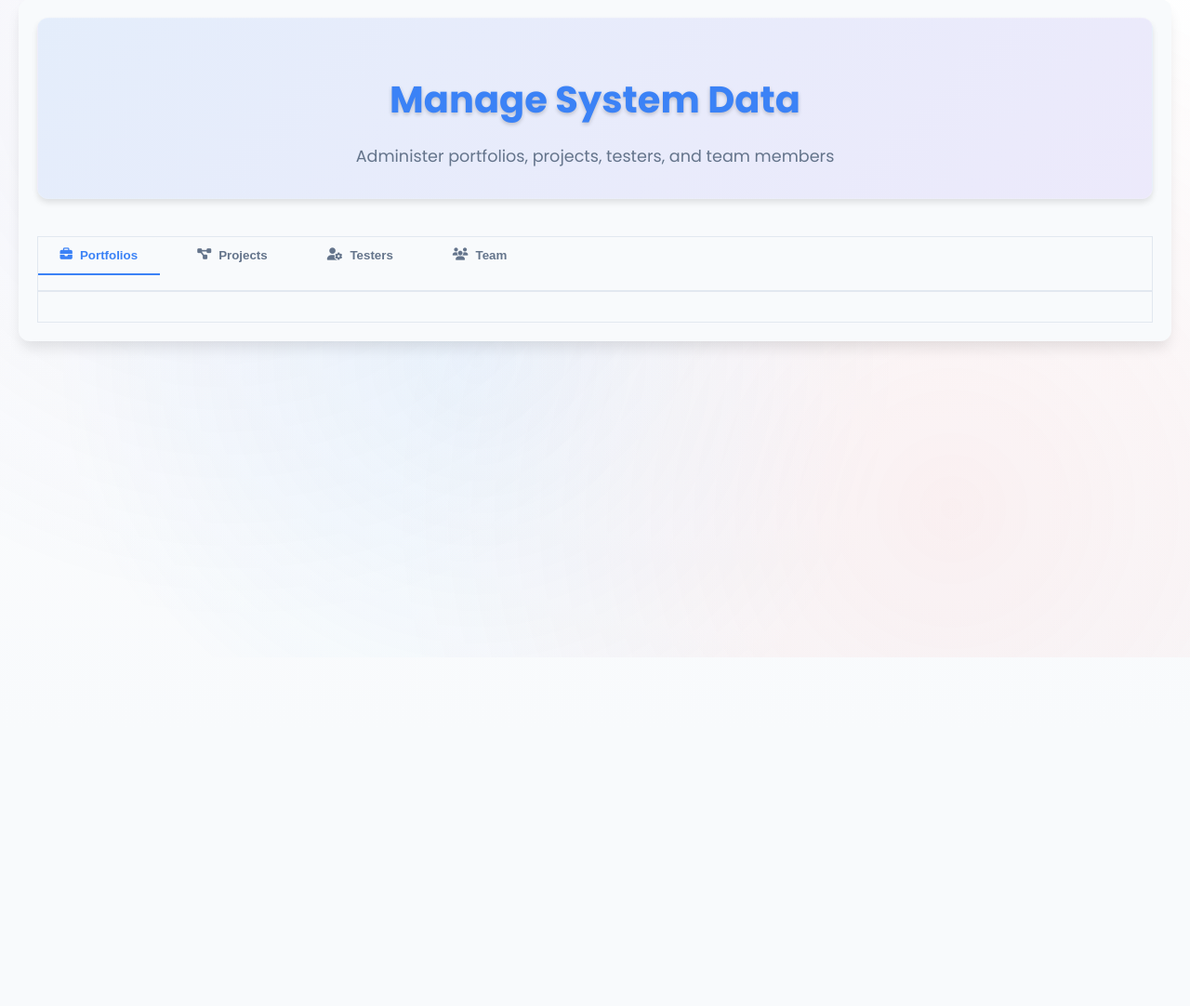
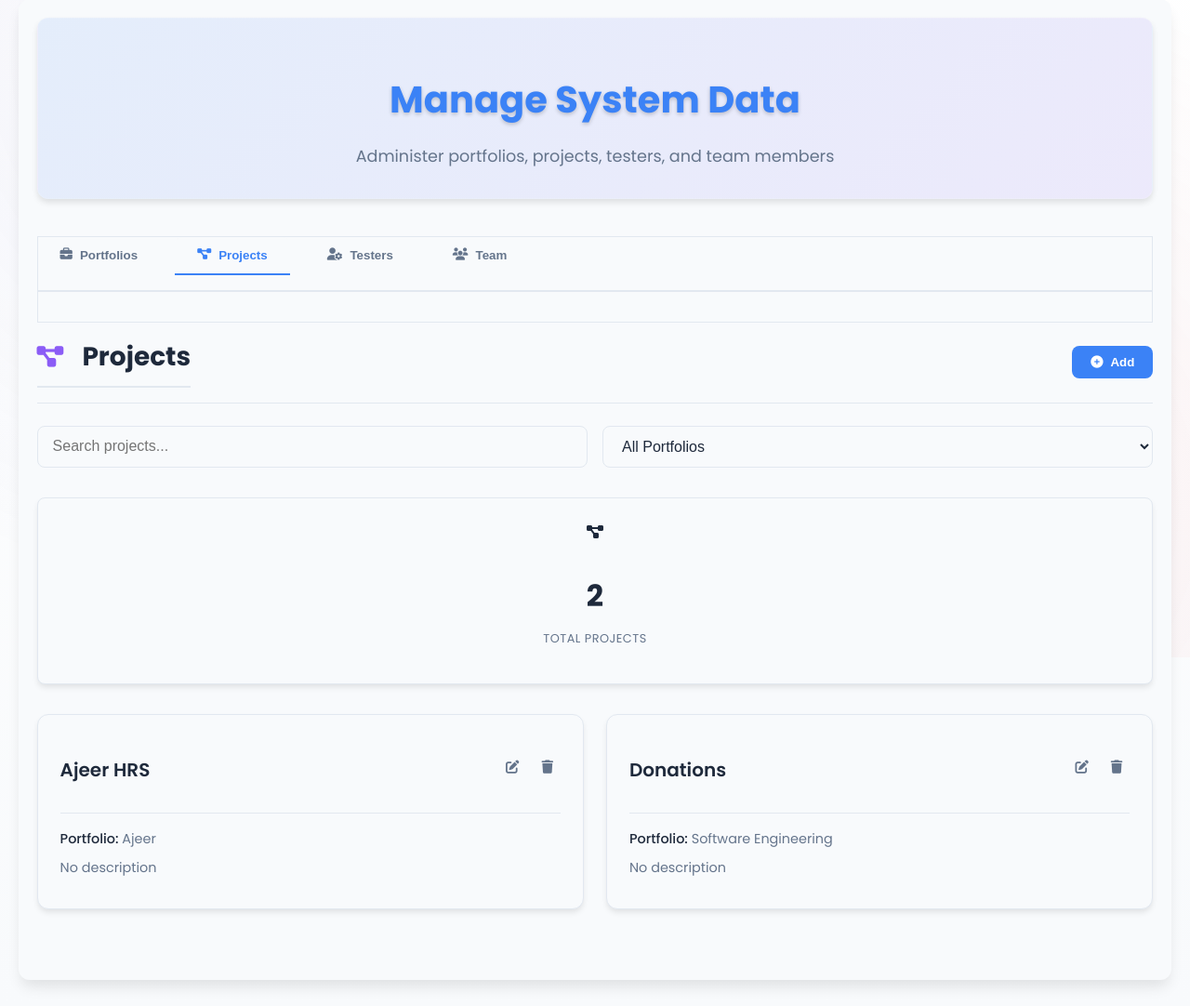
Before and after one commit to haitham-al-mughrabi/qa-sprint-reports, a Flask app: page /manage in a window 1280 px wide, after a click on "Projects". Shown: the part 93-1175 px from the top of the page at 93% size. Before the commit the page ends 651 px from the top, so only its background shows below. Run offline with Flask 3, Linux system fonts and the light colour scheme; data comes from the database, SQL or seed files in the repository; data that the repository does not hold is empty.

Commit message:
Fix manage data

```diff
--- a/manage_data.html
+++ b/manage_data.html
@@ -81,6 +81,7 @@
                 </div>
             </div>
             <div id="portfoliosList" class="data-list"></div>
+            </div>
         </div>
 
         <!-- Project Management -->
@@ -101,7 +102,9 @@
                         <p data-i18n="total_projects">Total Projects</p>
                     </div>
                 </div>
-                <div id="projectsList" class="data-list"></div>
+                <div id="projectsList" class="data-list">
+                    <div class="empty-state">Loading projects...</div>
+                </div>
             </div>
         </div>
 
@@ -122,7 +125,9 @@
                         <p data-i18n="total_testers">Total Testers</p>
                     </div>
                 </div>
-                <div id="testersList" class="data-list"></div>
+                <div id="testersList" class="data-list">
+                    <div class="empty-state">Loading testers...</div>
+                </div>
             </div>
         </div>
 
@@ -143,7 +148,9 @@
                     <div class="stat-card-small"><div class="icon-bg"><i class="fas fa-user-graduate"></i></div><h3 id="projectAnalysts">0</h3><p data-i18n="analysts">Analysts</p></div>
                     <div class="stat-card-small"><div class="icon-bg"><i class="fas fa-user-tie"></i></div><h3 id="projectManagers">0</h3><p data-i18n="managers">Managers</p></div>
                 </div>
-                <div id="teamMembersList" class="data-list"></div>
+                <div id="teamMembersList" class="data-list">
+                    <div class="empty-state">Loading team members...</div>
+                </div>
             </div>
         </div>
     </div>
@@ -240,6 +247,12 @@
                     fetch('/api/testers').then(res => res.ok ? res.json() : []),
                     fetch('/api/team-members').then(res => res.ok ? res.json() : [])
                 ]);
+                console.log('Data loaded:', {
+                    portfolios: portfolios.length,
+                    projects: projects.length,
+                    testers: testers.length,
+                    teamMembers: teamMembers.length
+                });
             } catch (error) {
                 console.error("Failed to load data:", error);
                 alert("Failed to load system data. Please check the console for errors.");
@@ -331,10 +344,45 @@
 
         // --- TABS & MODALS ---
         function showTab(tabName) {
-            document.querySelectorAll('.tab').forEach(t => t.classList.remove('active'));
-            document.querySelectorAll('.tab-content').forEach(c => c.classList.remove('active'));
-            document.querySelector(`.tab[onclick="showTab('${tabName}')"]`).classList.add('active');
-            document.getElementById(tabName).classList.add('active');
+            // Hide all tab contents
+            document.querySelectorAll('.tab-content').forEach(content => {
+                content.style.display = 'none';
+                content.classList.remove('active');
+            });
+
+            // Remove active class from all buttons
+            document.querySelectorAll('.tabs .btn').forEach(btn => {
+                btn.classList.remove('active');
+            });
+
+            // Show target content
+            const targetContent = document.getElementById(tabName);
+            if (targetContent) {
+                targetContent.style.display = 'block';
+                targetContent.classList.add('active');
+            }
+
+            // Add active class to clicked button
+            const activeButton = document.querySelector(`[onclick="showTab('${tabName}')"]`);
+            if (activeButton) {
+                activeButton.classList.add('active');
+            }
+
+            // Call the appropriate display function to populate the tab content
+            switch(tabName) {
+                case 'portfolios':
+                    displayPortfolios();
+                    break;
+                case 'projects':
+                    displayProjects();
+                    break;
+                case 'testers':
+                    displayTesters();
+                    break;
+                case 'team':
+                    displayTeamMembers();
+                    break;
+            }
         }
 
         function showModal(modalId) { document.getElementById(modalId).style.display = 'flex'; }
--- a/static/manage_data.css
+++ b/static/manage_data.css
@@ -180,8 +180,15 @@ html { scrollbar-width: none; }
     color: var(--text-primary);
 }
 
-.tab-content { display: none; }
-.tab-content.active { display: block; }
+.tab-content {
+    display: none;
+}
+.tab-content.active {
+    display: block !important;
+    min-height: 400px;
+    padding: 1rem 0;
+    visibility: visible;
+}
 .modal.manage-modal .form-row { display: grid; grid-template-columns: 1fr 1fr; gap: 1.5rem; }
 
 @media (max-width: 768px) {
```
